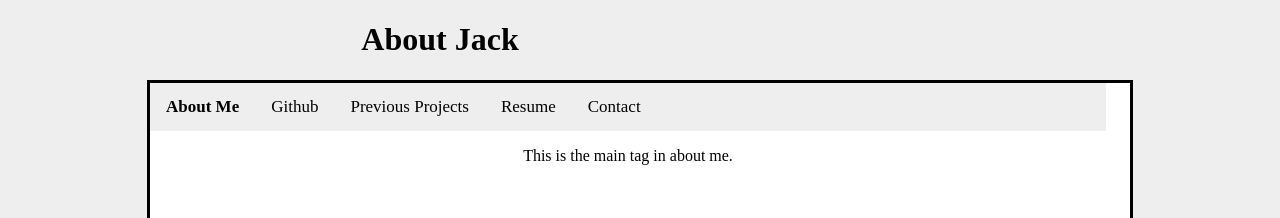
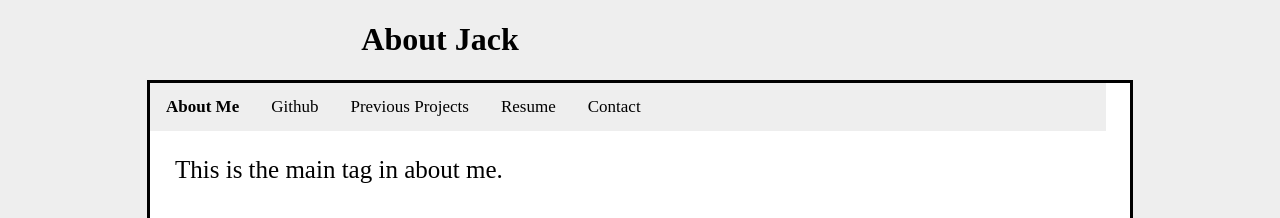
Before and after one commit to JackRMartin/Personal-Website, a plain HTML site: page index.html in a window 1280 px wide. Shown: the top 218 px of the page. Drawn offline with Linux system fonts and the light colour scheme.

Commit message:
updated style.css

```diff
--- a/style.css
+++ b/style.css
@@ -1,7 +1,6 @@
 body
 {
     background-color: #EEEEEE;
-
 }
 
 #pictureme{
@@ -60,9 +59,10 @@
     font-weight:bold;
 }
 
-#main {
-
-
+p {
+    padding-left: 25px;
+    text-align:left;
+    font-size:25px;
 }
 
 
```
